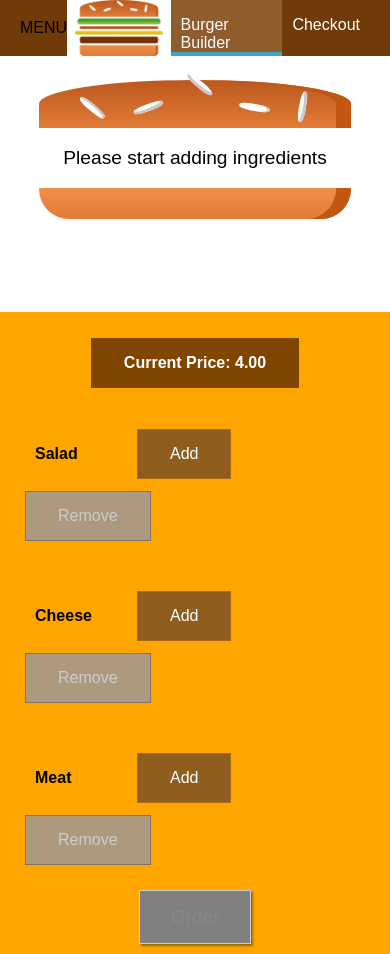
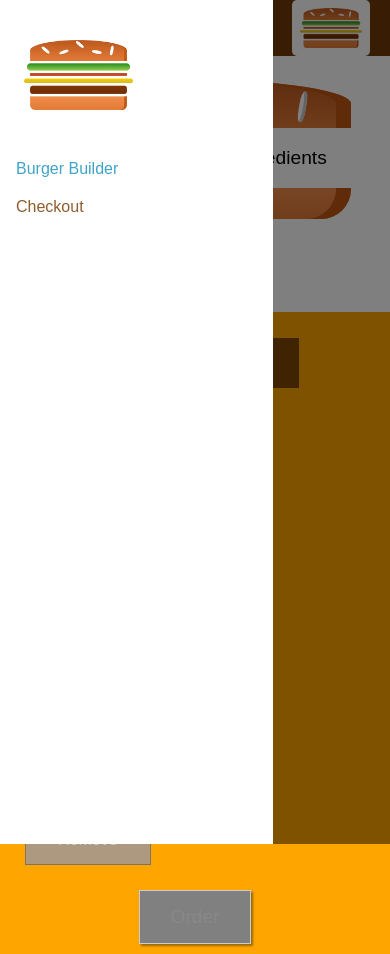
Before and after one commit to abdirahmanjama/burger-builder, a React (Create React App) app: page / in a window 390 px wide. Built offline with nearby package versions, Linux system fonts and the light colour scheme.

Commit message:
Added sidepanel navigation for mobile users

```diff
--- a/src/components/Burger/BurgerIngredients/BurgerIngredient.module.css
+++ b/src/components/Burger/BurgerIngredients/BurgerIngredient.module.css
@@ -103,10 +103,3 @@
   background: linear-gradient(#228c1d, #91ce50);
   border-radius: 20px;
 }
-
-.Bacon {
-  width: 80%;
-  height: 3%;
-  background: linear-gradient(#bf3813, #c45e38);
-  margin: 2% auto;
-}
--- a/src/components/Logo/Logo.js
+++ b/src/components/Logo/Logo.js
@@ -4,7 +4,7 @@ import styles from "./Logo.module.css";
 
 const logo = (props) => {
   return (
-    <div className={styles.Logo}>
+    <div className={styles.Logo} style={{ height: props.height }}>
       <img src={burgerLogo} alt="Logo"></img>
     </div>
   );
--- a/src/components/Logo/Logo.module.css
+++ b/src/components/Logo/Logo.module.css
@@ -2,6 +2,8 @@
   background-color: white;
   padding: 8px;
   height: 100%;
+  box-sizing: border-box;
+  border-radius: 5px;
 }
 
 .Logo img {
--- a/src/components/Navigation/NavigationItem/NavigationItem.module.css
+++ b/src/components/Navigation/NavigationItem/NavigationItem.module.css
@@ -1,6 +1,28 @@
+.NavigationItem {
+  margin: 10px 0;
+  box-sizing: border-box;
+  display: block;
+  width: 100%;
+}
+
+.NavigationItem a {
+  color: #8f5c2c;
+  text-decoration: none;
+  width: 100%;
+  box-sizing: border-box;
+  display: block;
+}
+
+.NavigationItem a:hover,
+.NavigationItem a:active,
+.NavigationItem a.active {
+  color: #40a4c8;
+}
+
+@media (min-width: 500px) {
   .NavigationItem {
     margin: 0;
-  box-sizing: border-box;
+
     display: flex;
     height: 100%;
     width: auto;
@@ -9,12 +31,10 @@
 
   .NavigationItem a {
     color: white;
-  text-decoration: none;
+
     height: 100%;
     padding: 16px 10px;
     border-bottom: 4px solid transparent;
-  box-sizing: border-box;
-  display: block;
   }
 
   .NavigationItem a:hover,
@@ -24,3 +44,4 @@
     border-bottom: 4px solid #40a4c8;
     color: white;
   }
+}
--- a/src/components/Navigation/NavigationItems/NavigationItems.module.css
+++ b/src/components/Navigation/NavigationItems/NavigationItems.module.css
@@ -3,6 +3,13 @@
   padding: 0;
   list-style: none;
   display: flex;
+  flex-flow: column;
   align-items: center;
   height: 100%;
 }
+
+@media (min-width: 500px) {
+  .NavigationItems {
+    flex-flow: row;
+  }
+}
--- /dev/null
+++ b/src/components/Navigation/SidePanel/PanelTrigger/PanelTrigger.js
@@ -0,0 +1,12 @@
+import React from "react";
+import styles from "./PanelTrigger.module.css";
+
+const panelTrigger = (props) => (
+  <div onClick={props.clicked} className={styles.DrawerToggle}>
+    <div></div>
+    <div></div>
+    <div></div>
+  </div>
+);
+
+export default panelTrigger;
--- /dev/null
+++ b/src/components/Navigation/SidePanel/PanelTrigger/PanelTrigger.module.css
@@ -0,0 +1,23 @@
+.DrawerToggle {
+  width: 40px;
+  height: 100%;
+  display: flex;
+  flex-flow: column;
+  justify-content: space-around;
+  align-items: center;
+  padding: 10px 0;
+  box-sizing: border-box;
+  cursor: pointer;
+}
+
+.DrawerToggle div {
+  width: 90%;
+  height: 3px;
+  background-color: white;
+}
+
+@media (min-width: 500px) {
+  .DrawerToggle {
+    display: none;
+  }
+}
--- /dev/null
+++ b/src/components/Navigation/SidePanel/SidePanel.js
@@ -0,0 +1,29 @@
+import React, { Fragment } from "react";
+
+import Logo from "../../Logo/Logo";
+import NavigationItems from "../NavigationItems/NavigationItems";
+import styles from "./SidePanel.module.css";
+import Backdrop from "../../UI/Backdrop/Backdrop";
+
+const SidePanel = (props) => {
+  let attachedStyles = [styles.SidePanel, styles.Close];
+
+  if (props.open) {
+    attachedStyles = [styles.SidePanel, styles.Open];
+  }
+  return (
+    <>
+      <Backdrop show={props.open} removeBackdrop={props.closed}></Backdrop>
+      <div className={attachedStyles.join(" ")}>
+        <div className={styles.Logo}>
+          <Logo />
+        </div>
+        <nav>
+          <NavigationItems />
+        </nav>
+      </div>
+    </>
+  );
+};
+
+export default SidePanel;
--- /dev/null
+++ b/src/components/Navigation/SidePanel/SidePanel.module.css
@@ -0,0 +1,32 @@
+.SidePanel {
+  position: fixed;
+  width: 280px;
+  max-width: 70%;
+  height: 100%;
+  left: 0;
+  top: 0;
+  z-index: 200;
+  background-color: white;
+  padding: 32px 16px;
+  box-sizing: border-box;
+  transition: transform 0.3s ease-out;
+}
+
+@media (min-width: 500px) {
+  .SidePanel {
+    display: none;
+  }
+}
+
+.Open {
+  transform: translateX(0);
+}
+
+.Close {
+  transform: translateX(-100%);
+}
+
+.Logo {
+  height: 11%;
+  margin-bottom: 32px;
+}
--- a/src/components/Navigation/Toolbar/Toolbar.js
+++ b/src/components/Navigation/Toolbar/Toolbar.js
@@ -2,12 +2,14 @@ import React from "react";
 import styles from "./Toolbar.module.css";
 import Logo from "../../Logo/Logo";
 import NavigationItems from "../NavigationItems/NavigationItems";
-
+import PanelTrigger from "../SidePanel/PanelTrigger/PanelTrigger";
 const toolbar = (props) => (
   <header className={styles.Toolbar}>
-    <div>MENU</div>
-    <Logo></Logo>
-    <NavigationItems></NavigationItems>
+    <PanelTrigger clicked={props.panelTriggerClicked}></PanelTrigger>
+    <Logo className={styles.Logo}></Logo>
+    <nav className={styles.DesktopOnly}>
+      <NavigationItems></NavigationItems>
+    </nav>
   </header>
 );
 
--- a/src/components/Navigation/Toolbar/Toolbar.module.css
+++ b/src/components/Navigation/Toolbar/Toolbar.module.css
@@ -16,3 +16,13 @@
 .Toolbar nav {
   height: 100%;
 }
+
+.Logo {
+  height: 80%;
+}
+
+@media (max-width: 499px) {
+  .DesktopOnly {
+    display: none;
+  }
+}
--- a/src/components/layout/layout.js
+++ b/src/components/layout/layout.js
@@ -1,13 +1,41 @@
-import React, { Fragment } from "react";
+import React, { Component } from "react";
 import styles from "./Layout.module.css";
 import Toolbar from "../Navigation/Toolbar/Toolbar";
-const layout = (props) => {
-  return (
-    <React.Fragment>
-      <Toolbar />
-      <main className={styles.body}>{props.children}</main>
-    </React.Fragment>
-  );
-};
+import SidePanel from "../Navigation/SidePanel/SidePanel";
 
-export default layout;
+class Layout extends Component {
+  constructor(props) {
+    super(props);
+
+    this.state = {
+      showSidePanel: true,
+    };
+  }
+
+  sidePanelClosedHandler = () => {
+    //this keyword refers to class
+    this.setState({ showSidePanel: false });
+    console.log("close sidepane");
+  };
+
+  panelTriggerClicked = () => {
+    this.setState((prevState) => {
+      return { showSidePanel: !prevState.showSidePanel };
+    });
+  };
+
+  render() {
+    return (
+      <>
+        <Toolbar panelTriggerClicked={this.panelTriggerClicked} />
+        <SidePanel
+          open={this.state.showSidePanel}
+          closed={this.sidePanelClosedHandler}
+        />
+        <main className={styles.body}>{this.props.children}</main>
+      </>
+    );
+  }
+}
+
+export default Layout;
```
Lines whose indentation alone changed are shown as unchanged.
